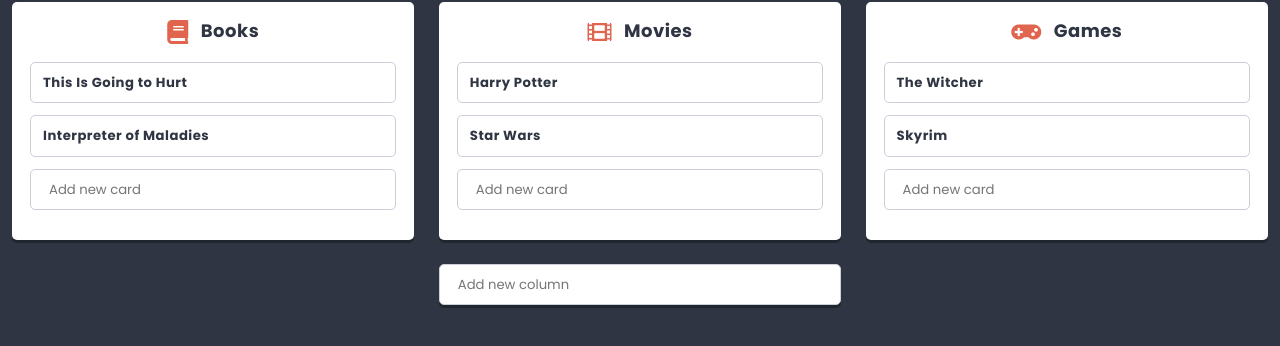
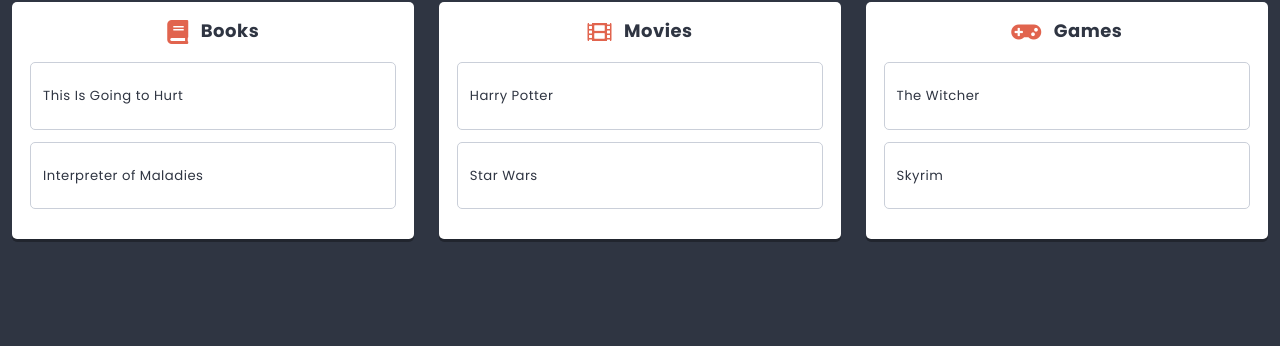
Before and after one commit to AsiaZmudziak/React.js, a React app: page / in a window 1280 px wide. Shown: the part 430-776 px from the top of the page. Built offline with nearby package versions, Linux system fonts and the light colour scheme.

Commit message:
add column and list refractoring

```diff
--- a/package.json
+++ b/package.json
@@ -23,7 +23,9 @@
     "prop-types": "^15.7.2",
     "react": "^16.7.0",
     "react-dom": "^16.7.0",
-    "react-html-parser": "^2.0.2"
+    "react-html-parser": "^2.0.2",
+    "react-redux": "^7.0.1",
+    "redux": "^4.0.1"
   },
   "devDependencies": {
     "@babel/core": "^7.4.3",
@@ -40,6 +42,7 @@
     "lint-staged": "^10.5.3",
     "mini-css-extract-plugin": "^0.5.0",
     "node-sass": "^4.11.0",
+    "redux-devtools-extension": "^2.13.8",
     "sass-loader": "^7.1.0",
     "style-loader": "^0.23.1",
     "webpack": "^4.29.6",
--- a/src/components/App/App.js
+++ b/src/components/App/App.js
@@ -1,18 +1,25 @@
 import React from 'react';
 import styles from './App.scss';
-import List from '../List/List.js';
-import { pageContents, listData } from '../../data/dataStore';
+import List from '../List/ListContainer';
+import PropTypes from 'prop-types';
 
 class App extends React.Component {
+  static propTypes = {
+    title: PropTypes.node,
+    subtitle: PropTypes.node,
+    lists: PropTypes.array,
+  }
+
   render() {
+    const {title, subtitle, lists} = this.props;
+
     return (
       <main className={styles.component}>
-        <h1 className={styles.title}>{pageContents.title}
-        </h1>
-
-        <h2 className={styles.subtitle}>{pageContents.  subtitle}
-        </h2>
-        <List {...listData} />
+        <h1 className={styles.title}>{title}</h1>
+        <h2 className={styles.subtitle}>{subtitle}</h2>
+        {lists.map(listData => (
+          <List key={listData.id} {...listData} />
+        ))}
       </main>
     );
   }
--- /dev/null
+++ b/src/components/App/AppContainer.js
@@ -0,0 +1,10 @@
+import {connect} from 'react-redux';
+import App from './App';
+
+const mapStateToProps = state => ({
+  title: state.app.title,
+  subtitle: state.app.subtitle,
+  lists: state.lists,
+});
+
+export default connect(mapStateToProps)(App);
--- a/src/components/Card/Card.js
+++ b/src/components/Card/Card.js
@@ -8,9 +8,10 @@
   };
 
   render() {
+    const {title} = this.props;
     return (
       <section className={styles.component}>
-        <h4 className={styles.title}>{this.props.title}</h4>
+        <p className={styles.title}>{title}</p>
       </section>
     );
   }
--- a/src/components/Column/Column.js
+++ b/src/components/Column/Column.js
@@ -2,8 +2,8 @@
 import styles from './Column.scss';
 import PropTypes from 'prop-types';
 import Card from '../Card/Card';
-import { settings } from '../../data/dataStore';
-import Creator from '../Creator/Creator';
+//import { settings } from '../../data/dataStore';
+//import Creator from '../Creator/Creator';
 import Icon from '../Icon/Icon';
 
 class Column extends React.Component {
@@ -11,15 +11,11 @@
     title: PropTypes.node.isRequired,
     cards: PropTypes.array,
     icon: PropTypes.string,
-    addCard: PropTypes.func,
-  };
-
-  static defaultProps = {
-    icon: settings.defaultColumnIcon,
   };
 
   render() {
-    const {title, icon, cards, addCard} = this.props;
+    const {title, icon, cards} = this.props;
+
     return (
       <section className={styles.component}>
         <h3 className={styles.title}>
@@ -34,9 +30,11 @@
             <Card key={cardData.id} {...cardData} />
           ))}
         </div>
+        {/*
         <div className={styles.creator}>
           <Creator text={settings.cardCreatorText} action={addCard} />
         </div>
+         */}
 
       </section>
     );
--- /dev/null
+++ b/src/components/Column/ColumnContainer.js
@@ -0,0 +1,10 @@
+import {connect} from 'react-redux';
+import Column from './Column';
+
+export const getCardsForColumn = ({cards}, columnId) => cards.filter(card => card.columnId == columnId);
+
+const mapStateToProps = (state, props) => ({
+  cards: getCardsForColumn(state, props.id),
+});
+
+export default connect(mapStateToProps)(Column);
--- a/src/components/Hero/Hero.js
+++ b/src/components/Hero/Hero.js
@@ -6,12 +6,12 @@
 const Hero = props => (
   <header className={styles.component}>
     <h2 className={styles.title}>{ReactHtmlParser(props.titleText)}</h2>
-    <img className={styles.image} src={props.imageImg}></img>
+    <img className={styles.image} src={props.image}></img>
   </header>
 );
 
 Hero.propTypes = {
   titleText: PropTypes.node.isRequired,
-  imageImg: PropTypes.string.isRequired,
+  image: PropTypes.string,
 };
 export default Hero;
--- a/src/components/List/List.js
+++ b/src/components/List/List.js
@@ -1,16 +1,13 @@
 import React from 'react';
 import styles from './List.scss';
 import Hero from '../Hero/Hero.js';
-import Column from '../Column/Column.js';
-import Creator from '../Creator/Creator.js';
+import Column from '../Column/ColumnContainer';
+//import Creator from '../Creator/Creator.js';
 import PropTypes from 'prop-types';
 import { settings } from '../../data/dataStore';
 import ReactHtmlParser from 'react-html-parser';
 
 class List extends React.Component {
-  state = {
-    columns: this.props.columns || [],
-  };
 
   static propTypes = {
     title: PropTypes.node.isRequired,
@@ -23,34 +20,25 @@
    description:settings.defaultListDescription,
  };
 
- addColumn(title) {
-   this.setState(state => ({
-     columns: [
-       ...state.columns,
-       {
-         key: state.columns.length ? state.columns[state.columns.length - 1].key + 1 : 0,
-         title,
-         icon: 'list-alt',
-         cards: [],
-       },
-     ],
-   }));
- }
+ render() {
+   const {title, image, description, columns} = this.props;
 
- render() {
    return (
      <section className={styles.component}>
-       <Hero titleText={this.props.title} imageImg={this.props.image} />
-       <div className={styles.description}>{ReactHtmlParser(this.props.description)}
-       </div>
+
+       <Hero titleText={title} image={image} />
+       <div className={styles.description}>{ReactHtmlParser(description)}</div>
+
        <div className={styles.columns}>
-         {this.state.columns.map(({ key, ...columnProps }) => (
-           <Column key={key} {...columnProps} />
+         {columns.map(columnData => (
+           <Column key={columnData.id} {...columnData} />
          ))}
        </div>
+       {/*
        <div className={styles.creator}>
          <Creator text={settings.columnCreatorText} action={title => this.addColumn(title)} />
        </div>
+       */}
      </section>
    );
  }
--- /dev/null
+++ b/src/components/List/ListContainer.js
@@ -0,0 +1,10 @@
+import {connect} from 'react-redux';
+import List from './List';
+
+export const getColumnsForList = ({columns}, listId) => columns.filter(column => column.listId == listId);
+
+const mapStateToProps = (state, props) => ({
+  columns: getColumnsForList(state, props.id),
+});
+
+export default connect(mapStateToProps)(List);
--- a/src/data/dataStore.js
+++ b/src/data/dataStore.js
@@ -5,6 +5,10 @@
     buttonOK: 'OK',
     buttonCancel: 'Cancel',
     defaultText: 'Add new item',
+  },
+  search: {
+    defaultText: 'Search...',
+    icon: 'search',
   },
   defaultListDescription: '<p>I can do all the things!!!</p>',
   defaultColumnIcon: 'list-alt',
@@ -67,3 +71,81 @@
     },
   ],
 };
+
+const lists = [
+  {
+    id: 'list-1',
+    title: 'Things to do <sup>soon!</sup>',
+    description: 'Interesting things I want to check out!',
+    image: 'http://uploads.kodilla.com/bootcamp/fer/11.react/space.png',
+  },
+];
+
+const columns = [
+  {
+    id: 'column-1',
+    listId: 'list-1',
+    title: 'Books',
+    icon: 'book',
+  },
+  {
+    id: 'column-2',
+    listId: 'list-1',
+    title: 'Movies',
+    icon: 'film',
+  },
+  {
+    id: 'column-3',
+    listId: 'list-1',
+    title: 'Games',
+    icon: 'gamepad',
+  },
+  {
+    id: 'column-4',
+    listId: 'list-2',
+    title: 'Strange column',
+    icon: 'question',
+  },
+];
+
+const cards = [
+  {
+    id: 'card-1',
+    columnId: 'column-1',
+    title: 'This Is Going to Hurt',
+  },
+  {
+    id: 'card-2',
+    columnId: 'column-1',
+    title: 'Interpreter of Maladies',
+  },
+  {
+    id: 'card-3',
+    columnId: 'column-2',
+    title: 'Harry Potter',
+  },
+  {
+    id: 'card-4',
+    columnId: 'column-2',
+    title: 'Star Wars',
+  },
+  {
+    id: 'card-5',
+    columnId: 'column-3',
+    title: 'The Witcher',
+  },
+  {
+    id: 'card-6',
+    columnId: 'column-3',
+    title: 'Skyrim',
+  },
+];
+
+const initialStoreData = {
+  app: {...pageContents},
+  lists: [...lists],
+  columns: [...columns],
+  cards: [...cards],
+};
+
+export default initialStoreData;
--- a/src/index.js
+++ b/src/index.js
@@ -2,6 +2,8 @@
 import './styles/normalize.scss';
 import './styles/global.scss';
 import ReactDOM from 'react-dom';
-import App from './components/App/App';
+import App from './components/App/AppContainer';
+import { Provider } from 'react-redux';
+import store from './redux/store';
 
-ReactDOM.render(<App />, document.getElementById('app'));
+ReactDOM.render(<Provider store={store}><App /></Provider>, document.getElementById('app'));
--- /dev/null
+++ b/src/redux/store.js
@@ -0,0 +1,33 @@
+import {combineReducers, createStore} from 'redux';
+import initialStoreData from '../data/dataStore';
+
+// define initial state and shallow-merge initial data
+const initialState = {
+  app: initialStoreData.app,
+  lists: initialStoreData.lists,
+  columns: initialStoreData.columns,
+  cards: initialStoreData.cards,
+};
+
+// define reducers
+const reducers = {
+};
+
+// add blank reducers for initial state properties without reducers
+Object.keys(initialState).forEach(item => {
+  if (typeof reducers[item] == 'undefined') {
+    reducers[item] = (statePart = null) => statePart;
+  }
+});
+
+// merge all reducers
+const storeReducer = combineReducers(reducers);
+
+// create store
+const store = createStore(
+  storeReducer,
+  initialState,
+  window.__REDUX_DEVTOOLS_EXTENSION__ && window.__REDUX_DEVTOOLS_EXTENSION__()
+);
+
+export default store;
```
Also changed, not shown: 1 other file (tests, documents, lock files or other folders).
